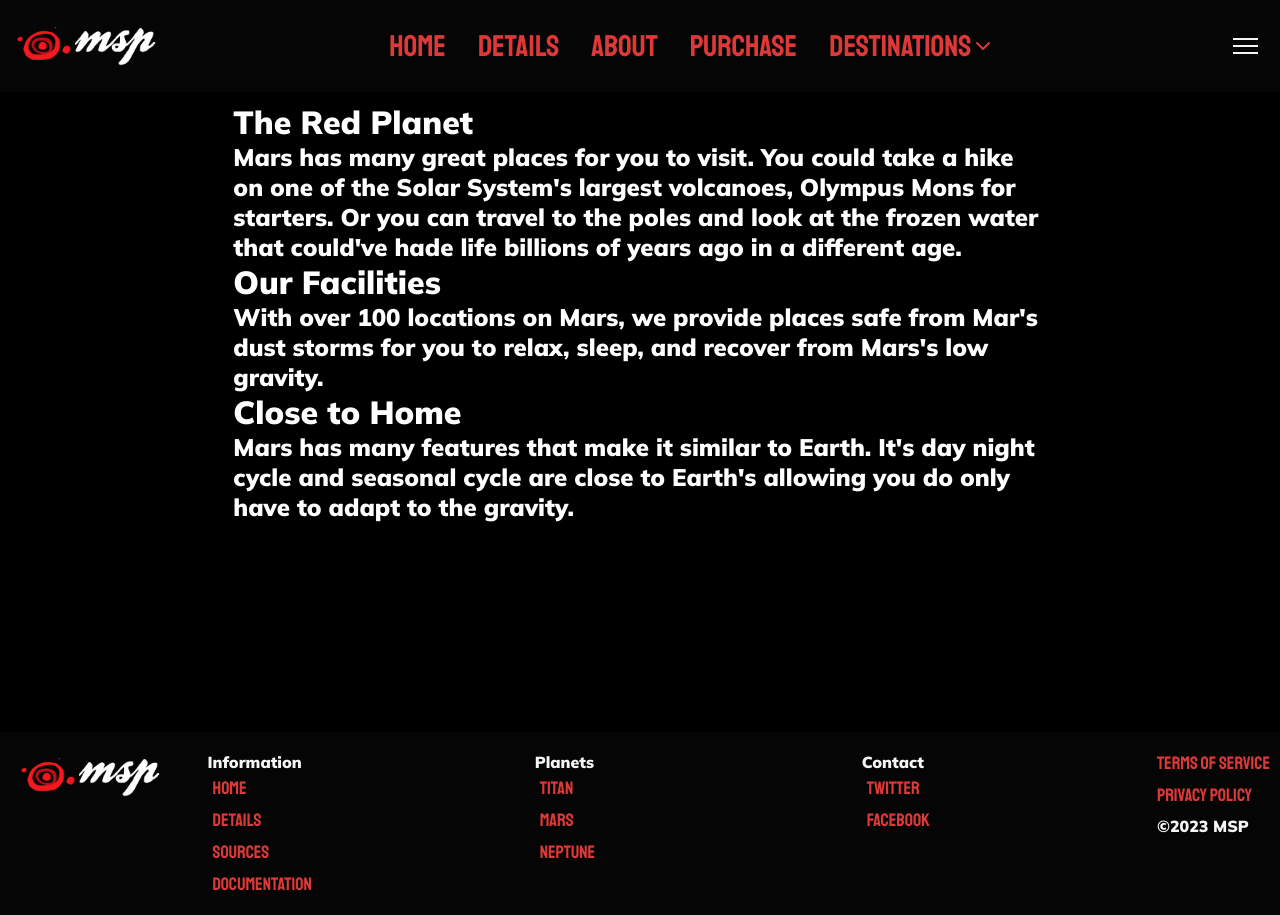
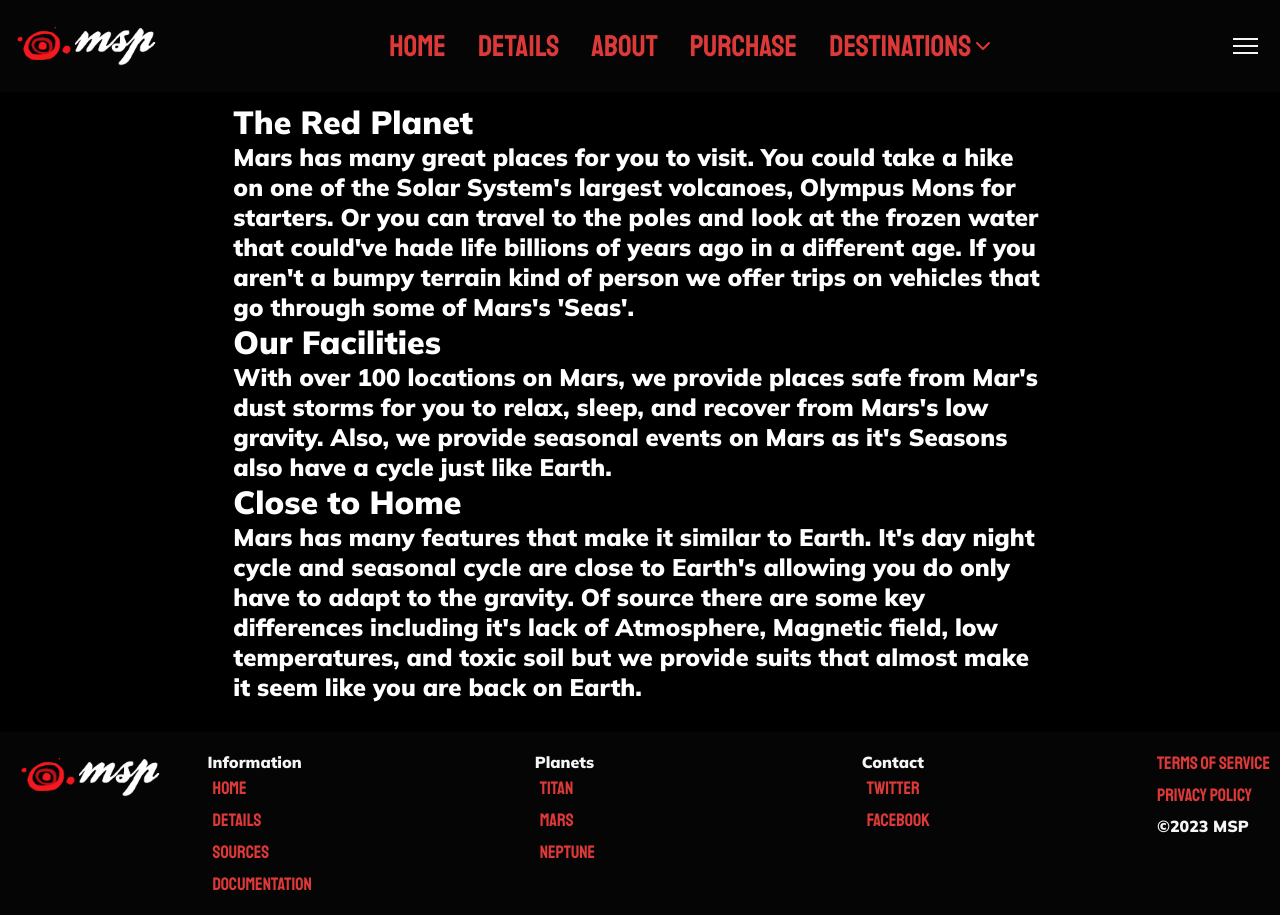
Before and after one commit to leocabbage2008/tsa-space, a React (Create React App) app: page /mars in a window 1280 px wide. Built offline with nearby package versions, Linux system fonts and the light colour scheme.

Commit message:
Mars Page edits

```diff
--- a/src/pages/MarsPage.jsx
+++ b/src/pages/MarsPage.jsx
@@ -8,13 +8,16 @@ export default function HomePage() {
                 <h1>The Red Planet</h1>
                 <h2>Mars has many great places for you to visit. You could take a hike on one of the Solar System's largest volcanoes, Olympus Mons for starters.
                     Or you can travel to the poles and look at the frozen water that could've hade life billions of years ago in a different age.
+                    If you aren't a bumpy terrain kind of person we offer trips on vehicles that go through some of Mars's 'Seas'.
                 </h2>
                 <h1>Our Facilities</h1>
                 <h2>With over 100 locations on Mars, we provide places safe from Mar's dust storms for you to relax, sleep, and recover from Mars's low gravity.
+                    Also, we provide seasonal events on Mars as it's Seasons also have a cycle just like Earth.
                 </h2>
                 <h1>Close to Home</h1>
                 <h2>Mars has many features that make it similar to Earth. It's day night cycle and seasonal cycle are close to Earth's
-                    allowing you do only have to adapt to the gravity.
+                    allowing you do only have to adapt to the gravity. Of source there are some key differences including it's lack of Atmosphere, Magnetic field,
+                    low temperatures, and toxic soil but we provide suits that almost make it seem like you are back on Earth.
                 </h2>
             </div>
         </Layout>
```
